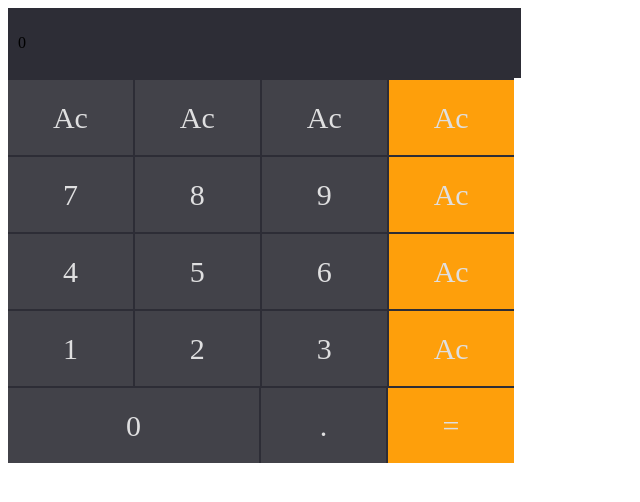
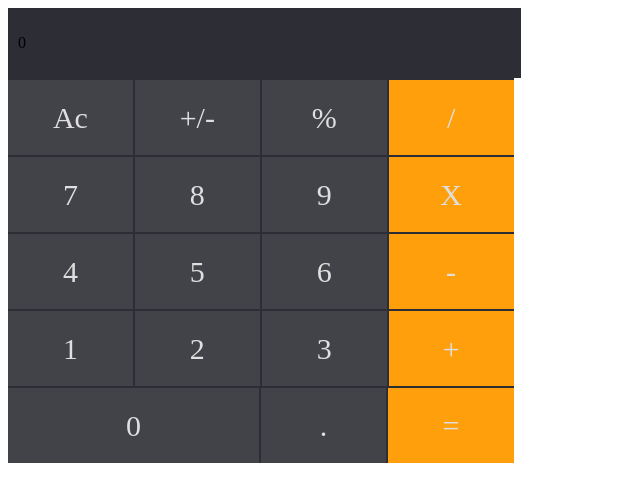
Before and after one commit to VikasRathore16/HTML-CSS-TEST, a plain HTML site: page src/index.html in a window 1280 px wide. Shown: the whole page, without its empty margins (0-640 px from the left). Drawn offline with Linux system fonts and the light colour scheme.

Commit message:
adding symbol

```diff
--- a/src/index.html
+++ b/src/index.html
@@ -23,27 +23,27 @@
             <div class="num">
                 <div class="row1">
                     <div>Ac</div>
-                    <div>Ac</div>
-                    <div>Ac</div>
-                    <div id="bt1">Ac</div>
+                    <div>+/-</div>
+                    <div>%</div>
+                    <div id="bt1">/</div>
                 </div>
                 <div class="row1">
                     <div>7</div>
                     <div>8</div>
                     <div>9</div>
-                    <div id="bt1">Ac</div>
+                    <div id="bt1">X</div>
                 </div>
                 <div class="row1">
                     <div>4</div>
                     <div>5</div>
                     <div>6</div>
-                    <div id="bt1">Ac</div>
+                    <div id="bt1">-</div>
                 </div>
                 <div class="row1">
                     <div>1</div>
                     <div>2</div>
                     <div>3</div>
-                    <div id="bt1">Ac</div>
+                    <div id="bt1">+</div>
                 </div>
                 <div class="row1">
                     <div id='bt2'>0</div>
```
